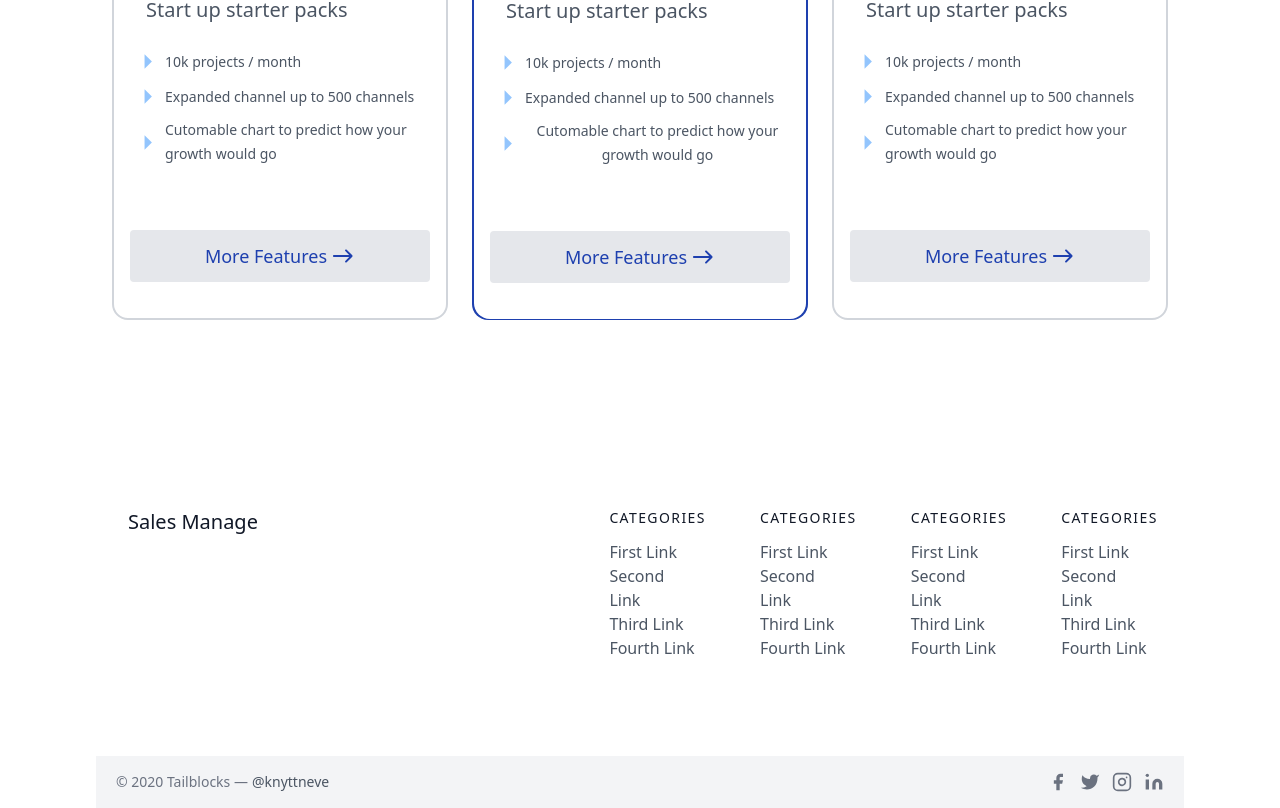
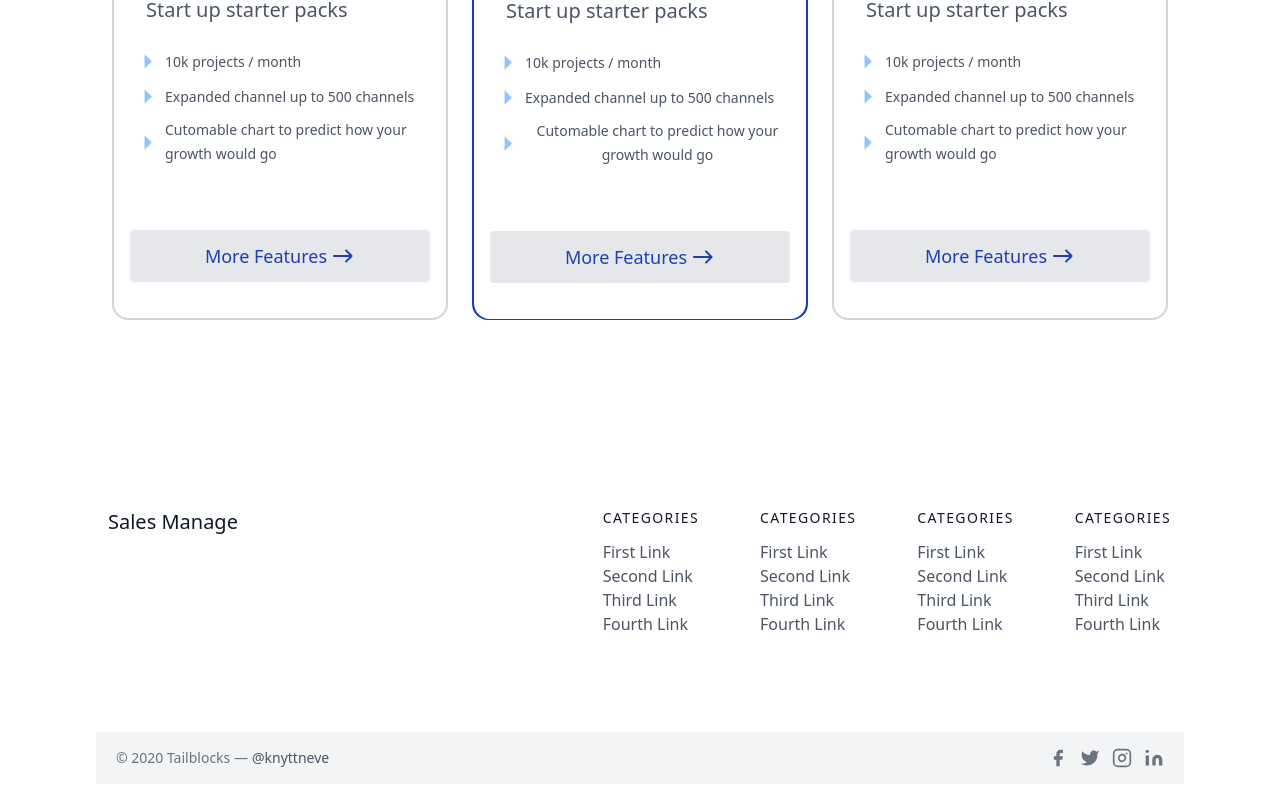
Before and after one commit to Sumitsinh1726/React_portfolio_Project, a React (Create React App) app in the folder krp/: page / in a window 1280 px wide. Shown: the part 1164-1972 px from the top of the page. After the commit the page ends 1948 px from the top, so only its background shows below. Built offline with nearby package versions, Linux system fonts and the light colour scheme.

Commit message:
I did  CHange footer pading

```diff
--- a/krp/src/component/Footer.jsx
+++ b/krp/src/component/Footer.jsx
@@ -4,7 +4,7 @@ const Footer = () => {
   return (
     <>
       <footer className="text-gray-600 body-font md:mx-container">
-        <div className="container px-5 py-24 mx-auto flex md:items-center lg:items-start md:flex-row md:flex-nowrap flex-wrap flex-col">
+        <div className="container py-24 mx-auto flex md:items-center lg:items-start md:flex-row md:flex-nowrap flex-wrap flex-col">
           <div className="w-64 flex-shrink-0 md:mx-0 mx-auto text-center md:text-left">
             <a className="flex title-font font-medium items-center md:justify-start justify-center text-gray-900">
               <span className="ml-3 text-xl">Sales Manage</span>
```
